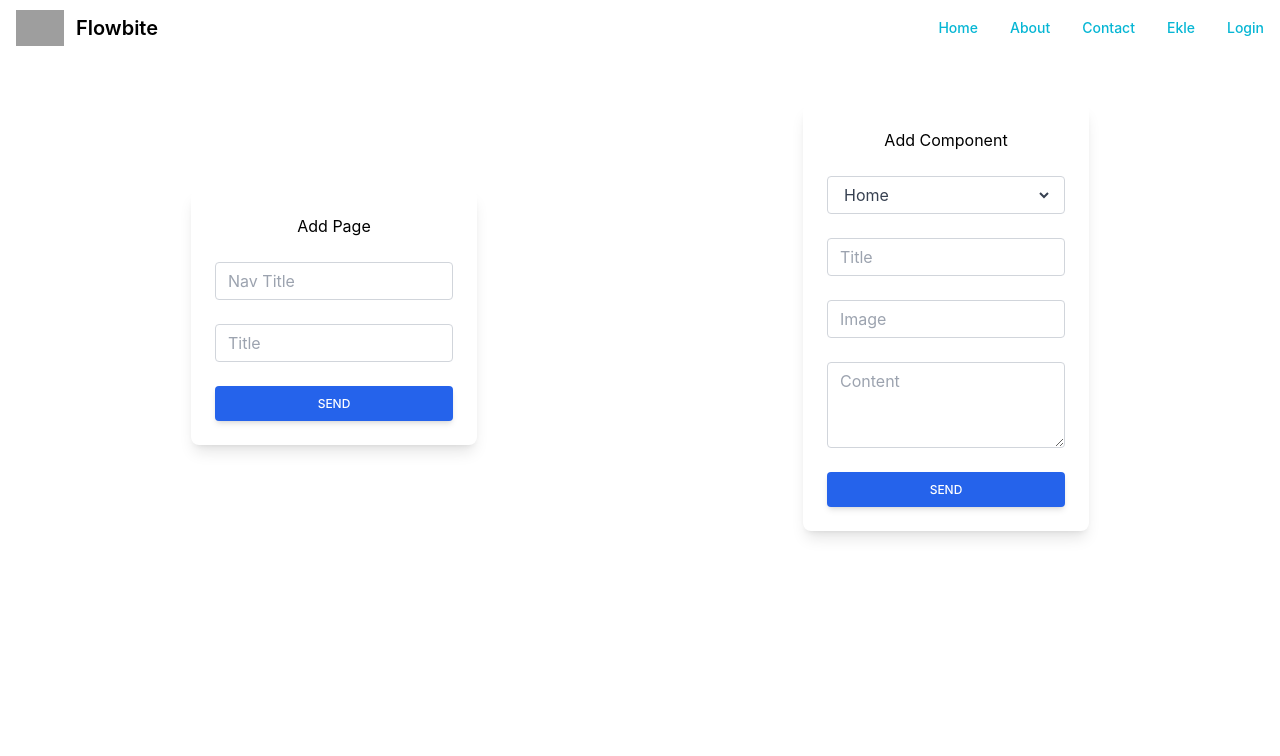
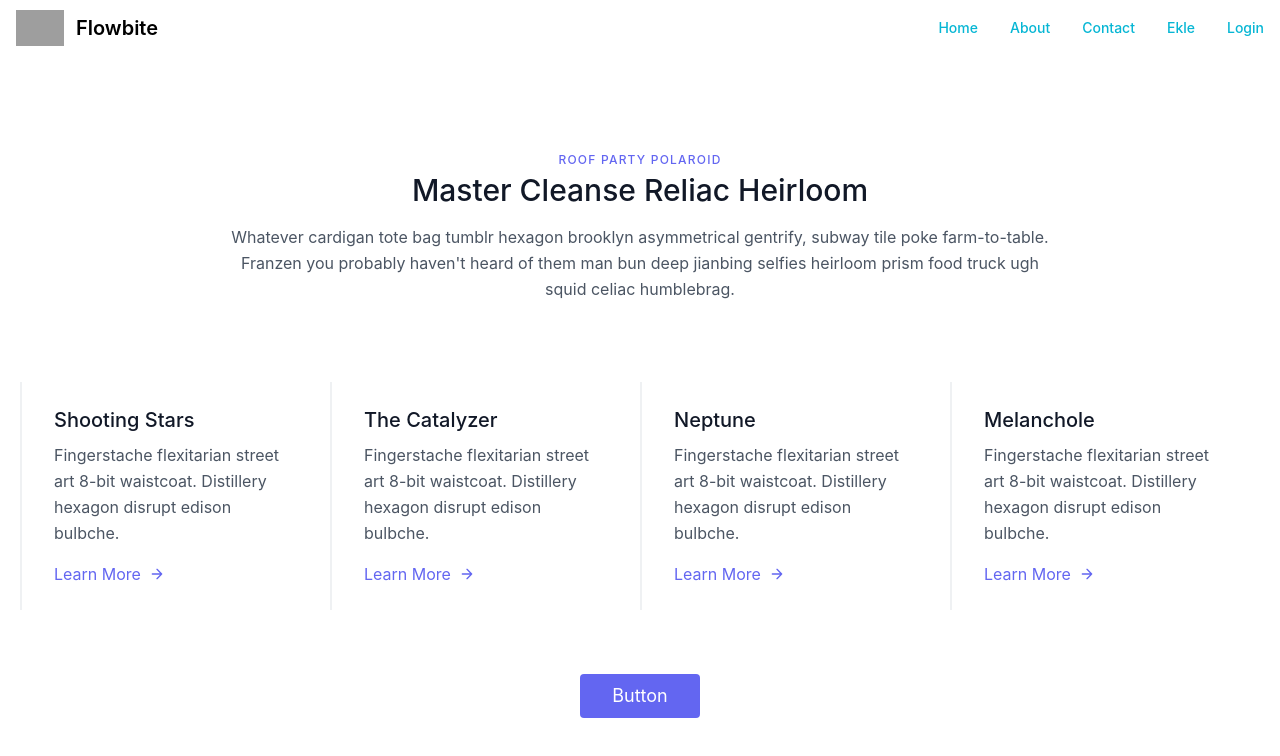
Before and after one commit to NedimRamicevic/site-redux, a React (Create React App) app: page /adminPage in a window 1280 px wide. Shown: the top 756 px of the page. Built offline with nearby package versions, Linux system fonts and the light colour scheme; grey boxes are pictures that could not be loaded.

Commit message:
about page

```diff
--- a/src/features/body/components/content.js
+++ b/src/features/body/components/content.js
@@ -7,7 +7,7 @@
         <div class="relative max-w-xs mx-auto xl:max-w-xs min-w-0 break-words bg-white w-full mb-6 shadow-lg rounded-xl mt-16">
           <div class="card items-center m-auto">
             <div class="card-header items-center mx-4 mt-6">
-              <a href="#" blur-shadow-image="true">
+              <a href="/" blur-shadow-image="true">
                 <img
                   class="w-auto rounded-lg m-auto"
                   src={content.img}
--- a/src/features/body/components/navs.js
+++ b/src/features/body/components/navs.js
@@ -5,6 +5,7 @@
 import Login from "../../authentication/components/login.js";
 import ProtectedRoute from "./protectedRoute.js";
 import AdminPage from "../../adminPanel/components/adminPage.js";
+import About from "../view/about.js";
 
 function Navs() {
   const pages = useSelector((state) => state.addPage);
@@ -17,7 +18,7 @@
         path="/adminPage"
         element={
           <ProtectedRoute>
-            <AdminPage />
+            <About />
           </ProtectedRoute>
         }
       />
--- /dev/null
+++ b/src/features/body/view/about.js
@@ -0,0 +1,123 @@
+// about page
+import React from "react";
+
+function About() {
+  return (
+    <section class="text-gray-600 body-font">
+      <div class="container px-5 py-24 mx-auto">
+        <div class="flex flex-col text-center w-full mb-20">
+          <h2 class="text-xs text-indigo-500 tracking-widest font-medium title-font mb-1">
+            ROOF PARTY POLAROID
+          </h2>
+          <h1 class="sm:text-3xl text-2xl font-medium title-font mb-4 text-gray-900">
+            Master Cleanse Reliac Heirloom
+          </h1>
+          <p class="lg:w-2/3 mx-auto leading-relaxed text-base">
+            Whatever cardigan tote bag tumblr hexagon brooklyn asymmetrical
+            gentrify, subway tile poke farm-to-table. Franzen you probably
+            haven't heard of them man bun deep jianbing selfies heirloom prism
+            food truck ugh squid celiac humblebrag.
+          </p>
+        </div>
+        <div class="flex flex-wrap">
+          <div class="xl:w-1/4 lg:w-1/2 md:w-full px-8 py-6 border-l-2 border-gray-200 border-opacity-60">
+            <h2 class="text-lg sm:text-xl text-gray-900 font-medium title-font mb-2">
+              Shooting Stars
+            </h2>
+            <p class="leading-relaxed text-base mb-4">
+              Fingerstache flexitarian street art 8-bit waistcoat. Distillery
+              hexagon disrupt edison bulbche.
+            </p>
+            <a class="text-indigo-500 inline-flex items-center" href="/">
+              Learn More
+              <svg
+                fill="none"
+                stroke="currentColor"
+                stroke-linecap="round"
+                stroke-linejoin="round"
+                stroke-width="2"
+                class="w-4 h-4 ml-2"
+                viewBox="0 0 24 24"
+              >
+                <path d="M5 12h14M12 5l7 7-7 7"></path>
+              </svg>
+            </a>
+          </div>
+          <div class="xl:w-1/4 lg:w-1/2 md:w-full px-8 py-6 border-l-2 border-gray-200 border-opacity-60">
+            <h2 class="text-lg sm:text-xl text-gray-900 font-medium title-font mb-2">
+              The Catalyzer
+            </h2>
+            <p class="leading-relaxed text-base mb-4">
+              Fingerstache flexitarian street art 8-bit waistcoat. Distillery
+              hexagon disrupt edison bulbche.
+            </p>
+            <a class="text-indigo-500 inline-flex items-center" href="/">
+              Learn More
+              <svg
+                fill="none"
+                stroke="currentColor"
+                stroke-linecap="round"
+                stroke-linejoin="round"
+                stroke-width="2"
+                class="w-4 h-4 ml-2"
+                viewBox="0 0 24 24"
+              >
+                <path d="M5 12h14M12 5l7 7-7 7"></path>
+              </svg>
+            </a>
+          </div>
+          <div class="xl:w-1/4 lg:w-1/2 md:w-full px-8 py-6 border-l-2 border-gray-200 border-opacity-60">
+            <h2 class="text-lg sm:text-xl text-gray-900 font-medium title-font mb-2">
+              Neptune
+            </h2>
+            <p class="leading-relaxed text-base mb-4">
+              Fingerstache flexitarian street art 8-bit waistcoat. Distillery
+              hexagon disrupt edison bulbche.
+            </p>
+            <a class="text-indigo-500 inline-flex items-center" href="/">
+              Learn More
+              <svg
+                fill="none"
+                stroke="currentColor"
+                stroke-linecap="round"
+                stroke-linejoin="round"
+                stroke-width="2"
+                class="w-4 h-4 ml-2"
+                viewBox="0 0 24 24"
+              >
+                <path d="M5 12h14M12 5l7 7-7 7"></path>
+              </svg>
+            </a>
+          </div>
+          <div class="xl:w-1/4 lg:w-1/2 md:w-full px-8 py-6 border-l-2 border-gray-200 border-opacity-60">
+            <h2 class="text-lg sm:text-xl text-gray-900 font-medium title-font mb-2">
+              Melanchole
+            </h2>
+            <p class="leading-relaxed text-base mb-4">
+              Fingerstache flexitarian street art 8-bit waistcoat. Distillery
+              hexagon disrupt edison bulbche.
+            </p>
+            <a class="text-indigo-500 inline-flex items-center" href="/">
+              Learn More
+              <svg
+                fill="none"
+                stroke="currentColor"
+                stroke-linecap="round"
+                stroke-linejoin="round"
+                stroke-width="2"
+                class="w-4 h-4 ml-2"
+                viewBox="0 0 24 24"
+              >
+                <path d="M5 12h14M12 5l7 7-7 7"></path>
+              </svg>
+            </a>
+          </div>
+        </div>
+        <button class="flex mx-auto mt-16 text-white bg-indigo-500 border-0 py-2 px-8 focus:outline-none hover:bg-indigo-600 rounded text-lg">
+          Button
+        </button>
+      </div>
+    </section>
+  );
+}
+export default About;
```
